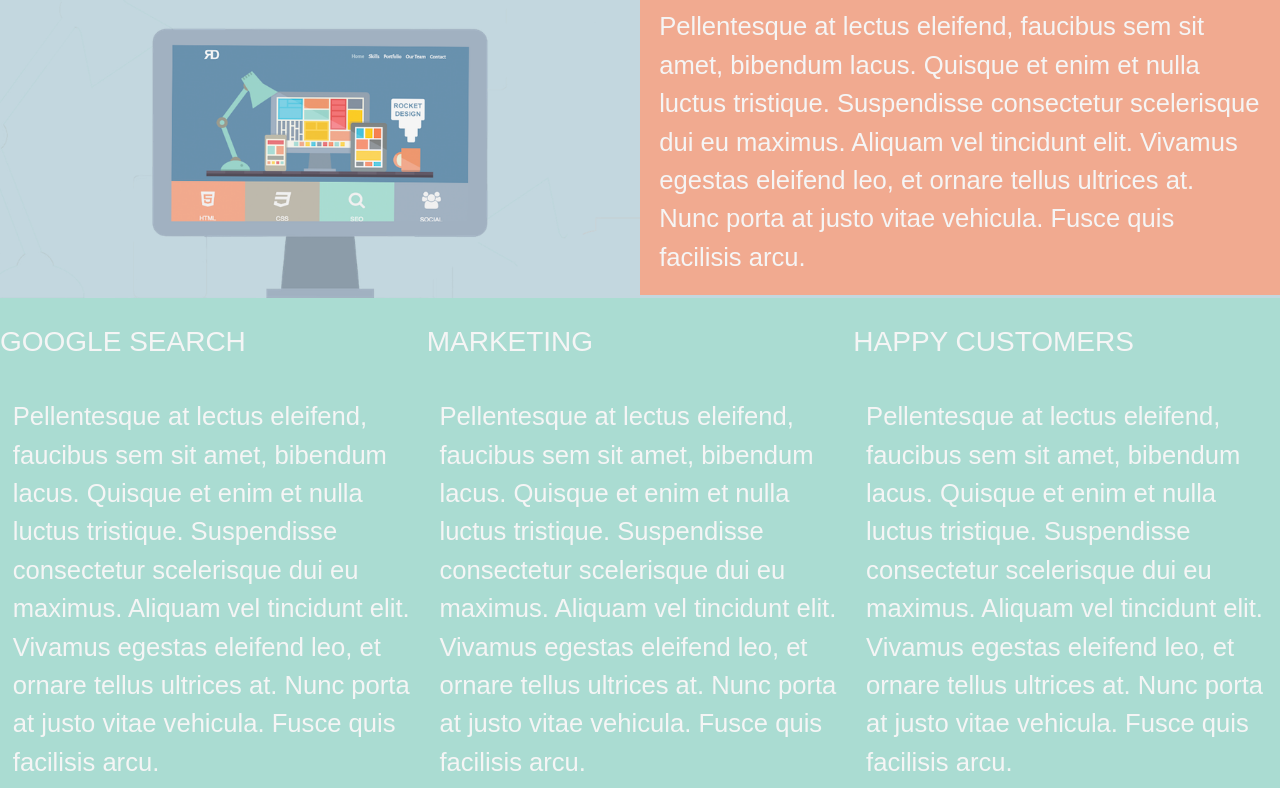
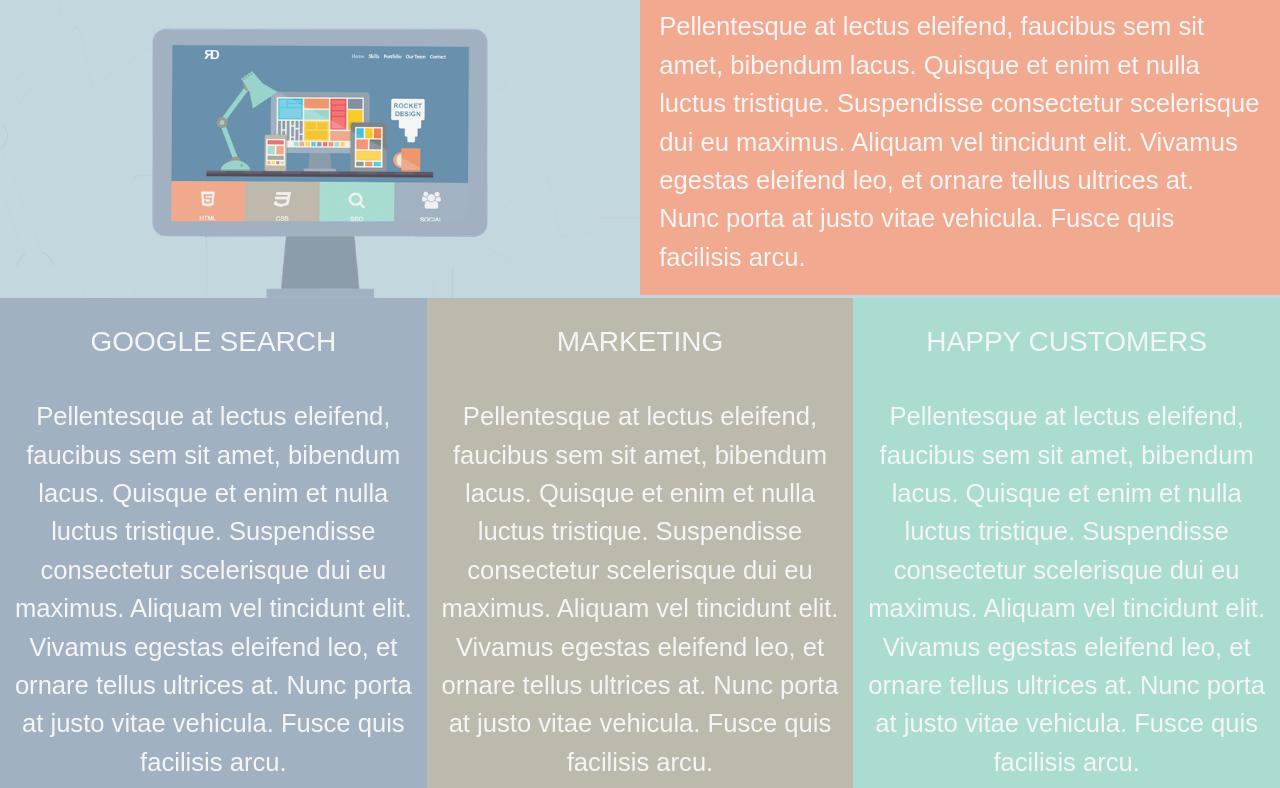
Before and after one commit to Pulkit219/FrontEndProject, a plain HTML site: page ResponsiveFrontEndRocketDesign/index.html in a window 1280 px wide. Shown: the part 1649-2437 px from the top of the page. Drawn offline with Linux system fonts and the light colour scheme.

Commit message:
17th comm

```diff
--- a/ResponsiveFrontEndRocketDesign/style.css
+++ b/ResponsiveFrontEndRocketDesign/style.css
@@ -181,5 +181,20 @@ aside{
 .one-third{
 width: 33.333333%;
 float: left;
+text-align: center;
+}
 
+#google {
+	background-color: #A2B1C1;
 }
+#marketing{
+	background-color: #BEB9AD;
+}
+#customers{
+	background-color: #AADCD2;
+}
+#smiley{
+	background-color: #AADCD2;
+	padding: 0 0 1%;
+	clear: both;
+}
```
